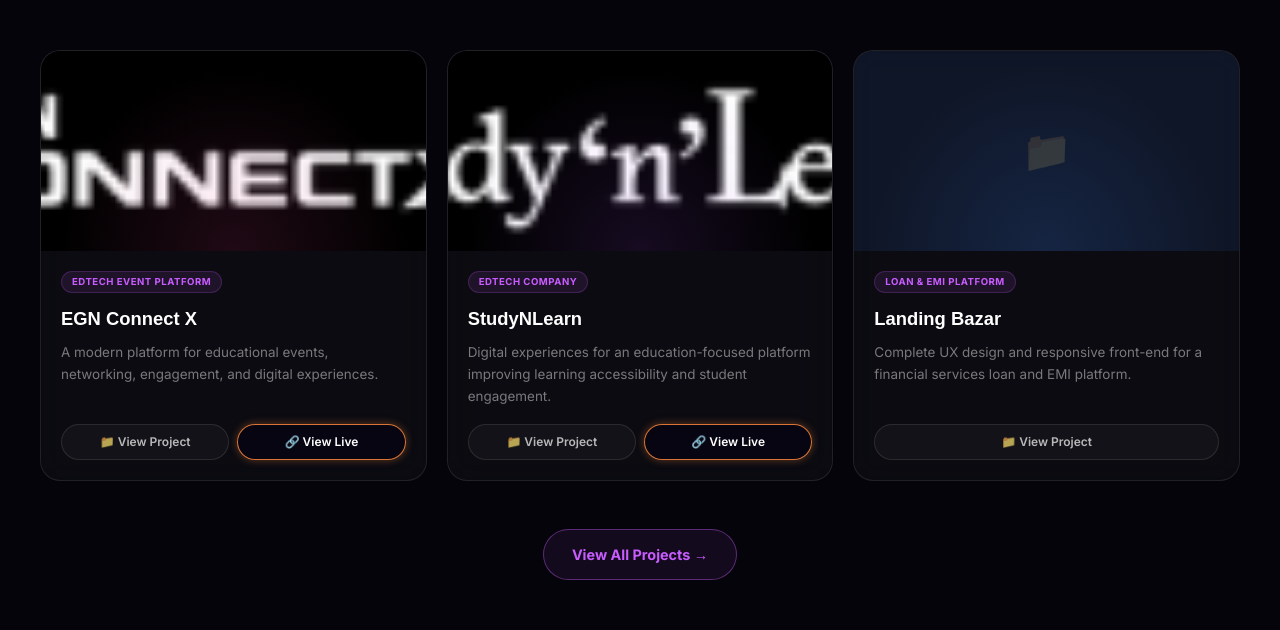
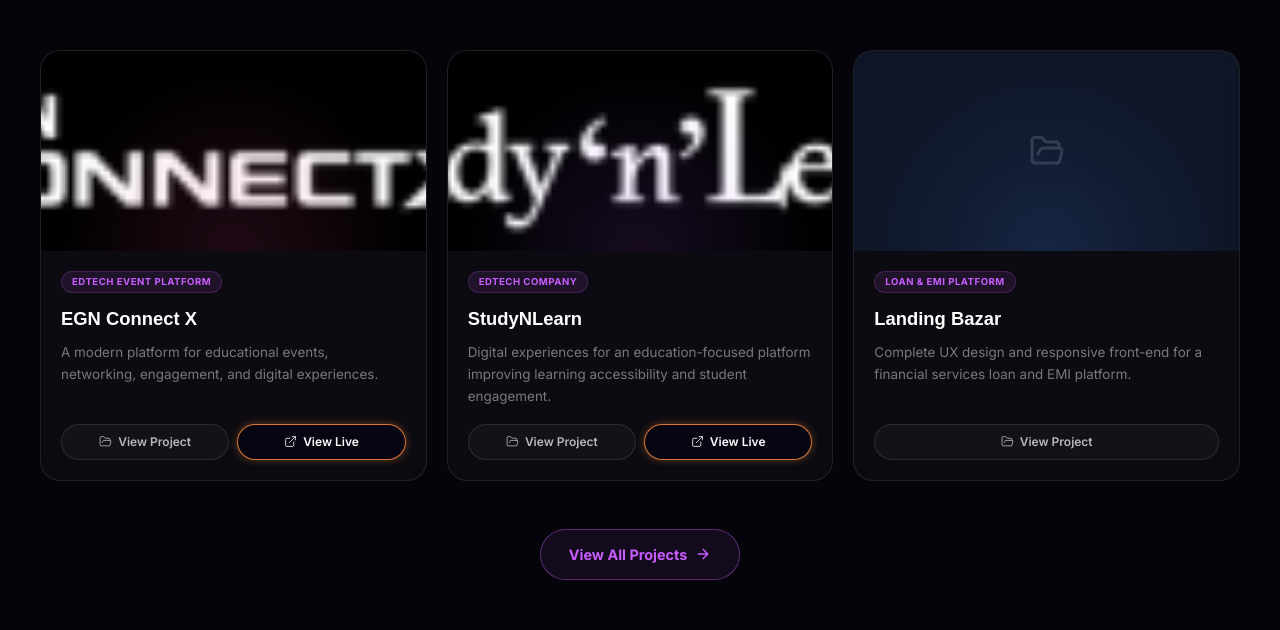
Before and after one commit to niranjan910/niranjan910, a Next.js app: page / in a window 1280 px wide. Shown: the part 2546-3176 px from the top of the page. Built offline with nearby package versions, Linux system fonts and the light colour scheme; a web font is replaced by a local one.

Commit message:
Auto-save: 2026-06-01 18.17.40

```diff
--- a/src/components/sections/FeaturedProjects.tsx
+++ b/src/components/sections/FeaturedProjects.tsx
@@ -27,7 +27,7 @@ export default function FeaturedProjects({projects}:{projects:Project[]}) {
               <div style={{height:"200px",position:"relative",background:`${p.glowColor}18`,display:"flex",alignItems:"center",justifyContent:"center",overflow:"hidden"}}>
                 {p.image
                   ? <Image src={p.image} alt={p.title} fill style={{objectFit:"cover"}} sizes="(max-width:768px) 100vw,33vw"/>
-                  : <span style={{fontSize:"2.5rem",opacity:0.15}}>📁</span>}
+                  : <FolderOpen size={36} style={{opacity:0.15,color:"#fff"}} />}
                 <div style={{position:"absolute",inset:0,background:`radial-gradient(ellipse at 50% 100%,${p.glowColor}22 0%,transparent 65%)`}}/>
               </div>
               {/* Body */}
@@ -37,12 +37,12 @@ export default function FeaturedProjects({projects}:{projects:Project[]}) {
                 <p style={{fontFamily:"Inter,sans-serif",color:"rgba(255,255,255,0.45)",fontSize:"0.84rem",lineHeight:1.65,flex:1,marginBottom:"16px"}}>{p.description}</p>
                 <div style={{display:"flex",gap:"8px",flexWrap:"wrap"}}>
                   <Link href={`/projects/${p.slug}`} style={{flex:1,display:"inline-flex",alignItems:"center",justifyContent:"center",gap:"6px",padding:"8px 14px",borderRadius:"99px",fontSize:"0.75rem",fontWeight:600,color:"rgba(255,255,255,0.7)",border:"1px solid rgba(255,255,255,0.1)",textDecoration:"none",transition:"all 0.25s",background:"rgba(255,255,255,0.03)"}}>
-                    📁 View Project
+                    <FolderOpen size={13} strokeWidth={1.5} /> View Project
                   </Link>
                   {p.liveUrl && (
                     <a href={p.liveUrl} target="_blank" rel="noopener noreferrer"
                       style={{flex:1,display:"inline-flex",alignItems:"center",justifyContent:"center",gap:"6px",padding:"8px 14px",borderRadius:"99px",fontSize:"0.75rem",fontWeight:600,color:"#fff",border:"1px solid rgba(255,138,61,0.85)",background:"rgba(8,5,20,0.75)",textDecoration:"none",boxShadow:"0 0 8px rgba(255,138,61,0.35)",transition:"all 0.25s"}}>
-                      🔗 View Live
+                      <ExternalLink size={13} strokeWidth={1.5} /> View Live
                     </a>
                   )}
                 </div>
@@ -52,7 +52,7 @@ export default function FeaturedProjects({projects}:{projects:Project[]}) {
         </div>
         <div style={{display:"flex",justifyContent:"center",marginTop:"48px"}}>
           <Link href="/projects" style={{display:"inline-flex",alignItems:"center",gap:"8px",padding:"14px 28px",borderRadius:"99px",fontSize:"0.9rem",fontWeight:700,color:"#C85CFF",border:"1px solid rgba(200,92,255,0.4)",background:"rgba(200,92,255,0.08)",textDecoration:"none",transition:"all 0.3s"}}>
-            View All Projects →
+            View All Projects <ArrowRight size={16} strokeWidth={2} />
           </Link>
         </div>
       </div>
```
